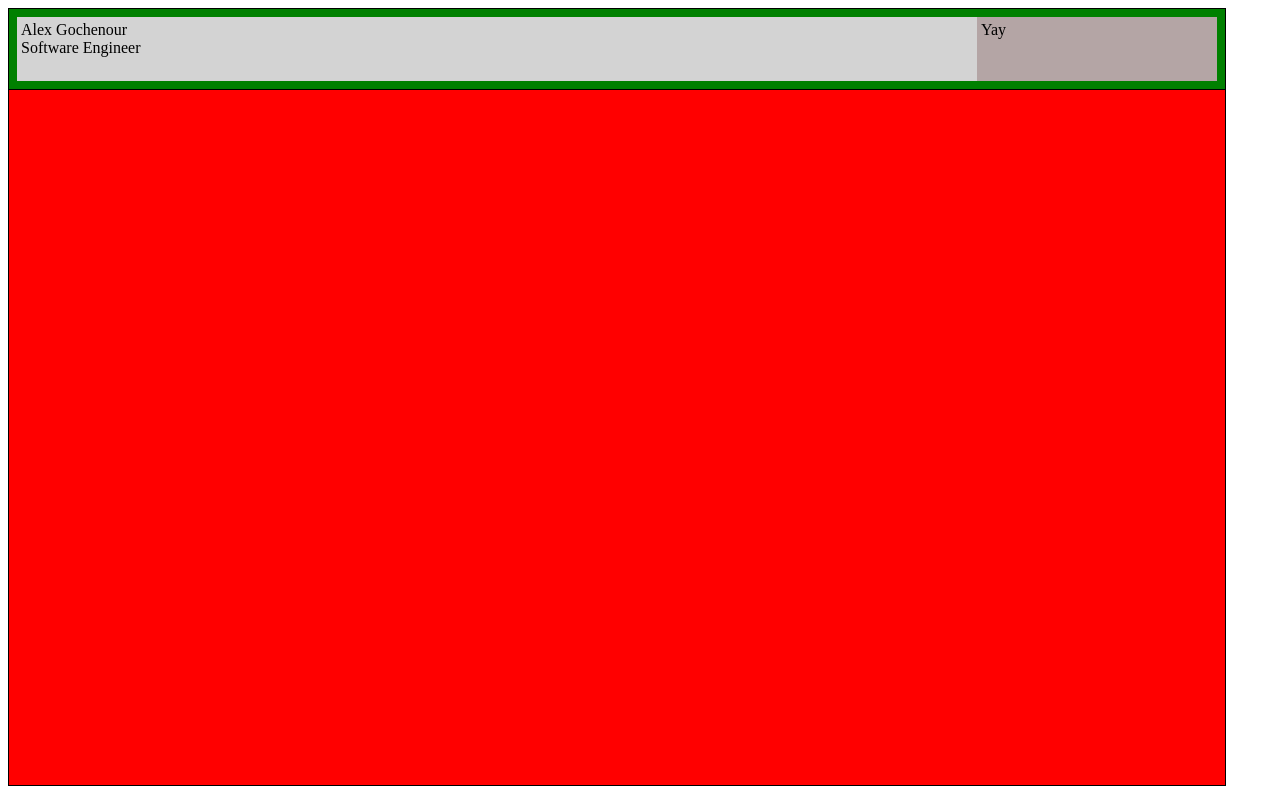
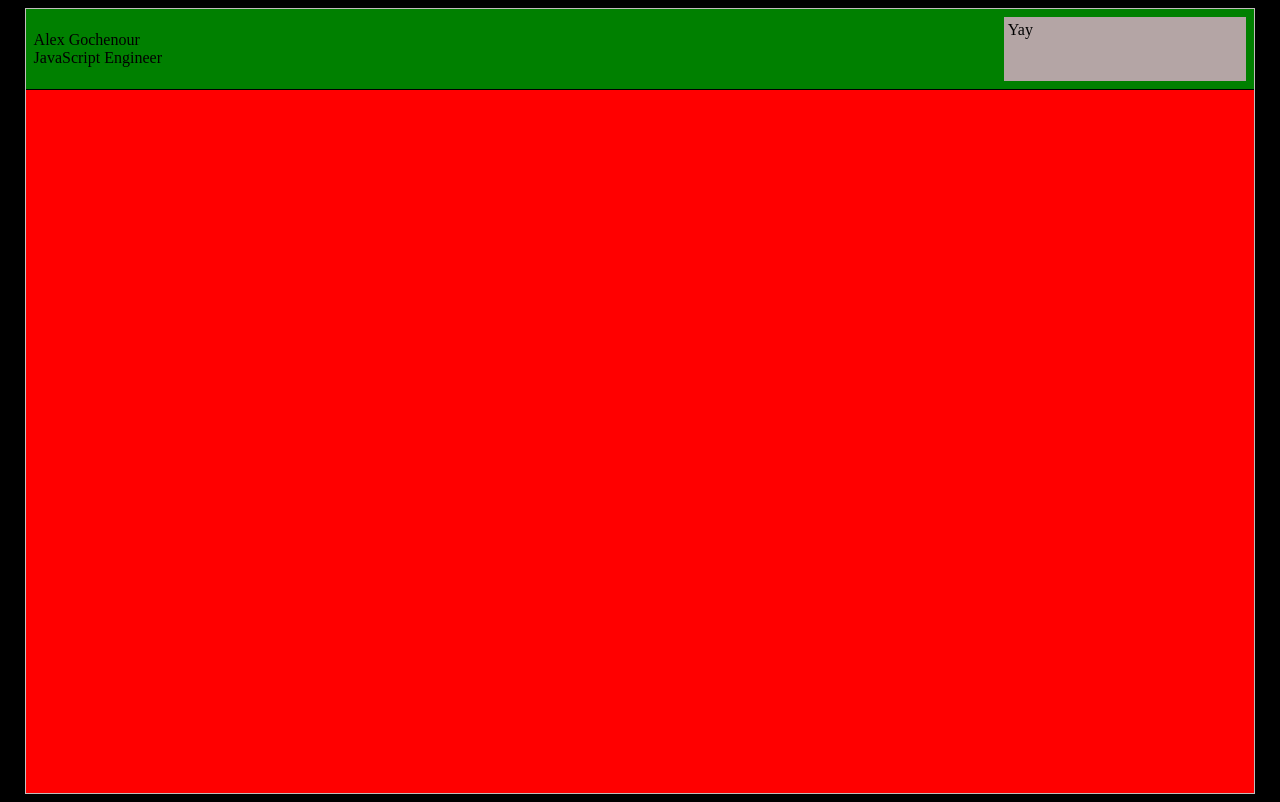
Before and after one commit to chunyukuo88/portfolio2, a React (Create React App) app: page / in a window 1280 px wide. Built offline with nearby package versions, Linux system fonts and the light colour scheme; what aws-amplify would draw is missing.

Commit message:
Centering divs

```diff
--- a/src/App.css
+++ b/src/App.css
@@ -3,11 +3,15 @@
   --smallPadding: 0.25rem;
 }
 
+body {
+  background-color: black;
+}
+
 main {
-  border: black solid 1px;
-  position: absolute;
-  height: 97%;
-  width: 95%;
+  border: #c2bcbc solid 1px;
+  width: 96vw;
+  height: 98vh;
+  margin: auto;
   background-color: red;
 }
 
@@ -21,8 +25,7 @@ header {
 }
 
 #name-and-title {
-  background-color: lightgray;
-  padding: var(--smallPadding);
+  margin: auto 0;
 }
 
 #main-menu {
--- a/src/App.jsx
+++ b/src/App.jsx
@@ -6,7 +6,7 @@ function App(){
       <header>
         <div id='name-and-title'>
           <div>Alex Gochenour</div>
-          <div>Software Engineer</div>
+          <div>JavaScript Engineer</div>
         </div>
         <nav id='main-menu'>
           Yay
```
